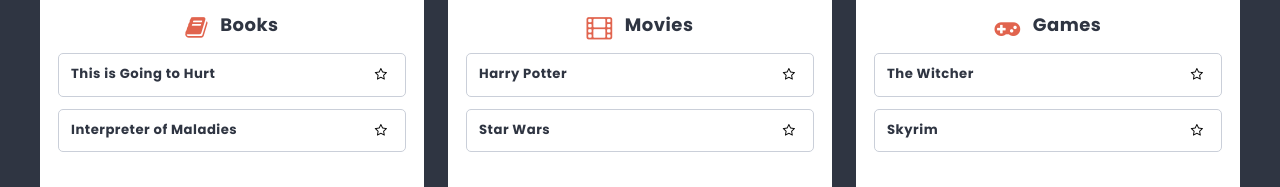
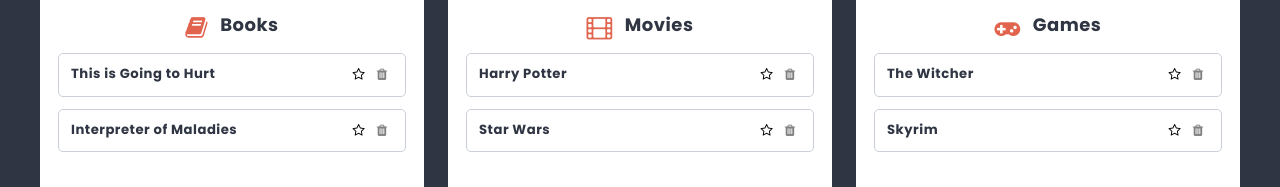
Before and after one commit to LukaszLewandowski91/first-react, a React (Create React App) app: page /list/1 in a window 1280 px wide. Shown: the part 423-610 px from the top of the page. Built offline with nearby package versions, Linux system fonts and the light colour scheme.

Commit message:
add REMOVE_CARD action

```diff
--- a/src/components/Card/Card.js
+++ b/src/components/Card/Card.js
@@ -2,6 +2,7 @@
 import clsx from "clsx";
 import { useDispatch } from "react-redux";
 import { toggleFavorite } from "../../redux/cardsRedux";
+import { removeCard } from "../../redux/cardsRedux";
 
 const Card = (props) => {
   console.log(props.isFavorite);
@@ -10,9 +11,15 @@
     console.log(props.id);
     dispatch(toggleFavorite(props.id));
   };
+
+  const removesCard = () => {
+    console.log("id do usuniecia", props.id);
+    dispatch(removeCard(props.id));
+  };
   return (
     <li className={styles.card}>
       {props.title}
+      <div>
         <button
           onClick={() => handleSubmit()}
           className={clsx(
@@ -22,6 +29,13 @@
         >
           <i className="fa fa-star-o"></i>
         </button>
+        <button
+          onClick={() => removesCard(props.id)}
+          className={styles.buttonTrash}
+        >
+          <i className="fa fa-trash"></i>
+        </button>
+      </div>
     </li>
   );
 };
--- a/src/components/Card/Card.module.scss
+++ b/src/components/Card/Card.module.scss
@@ -23,6 +23,18 @@
   cursor: pointer;
 }
 
+.buttonTrash {
+  background: none;
+  border: none;
+  color: gray;
+  transition: all 0.5s;
+}
+
+.buttonTrash:hover {
+  cursor: pointer;
+  color: $color-dark;
+}
+
 .button.favorite {
   color: $color-warning;
 }
--- a/src/redux/cardsRedux.js
+++ b/src/redux/cardsRedux.js
@@ -1,5 +1,6 @@
 import shortid from "shortid";
 import { strContains } from "../utils/strContains";
+
 export const getFilteredCards = ({ cards, searchString }, columnId) =>
   cards.filter(
     (card) =>
@@ -13,12 +14,15 @@
 
 const ADD_CARD = createActionName("ADD_CARD");
 const TOGGLE_CARD_FAVORITE = createActionName("TOGGLE_CARD_FAVORITE");
+const REMOVE_CARD = createActionName("REMOVE_CARD");
 
 export const addCard = (payload) => ({ type: ADD_CARD, payload });
 export const toggleFavorite = (payload) => ({
   type: TOGGLE_CARD_FAVORITE,
   payload,
 });
+
+export const removeCard = (payload) => ({ type: REMOVE_CARD, payload });
 
 const cardsReducer = (statePart = [], action) => {
   switch (action.type) {
@@ -30,6 +34,8 @@
           ? { ...card, isFavorite: !card.isFavorite }
           : card
       );
+    case REMOVE_CARD:
+      return [...statePart.filter((card) => card.id !== action.payload)];
     default:
       return statePart;
   }
```
Lines whose indentation alone changed are shown as unchanged.
